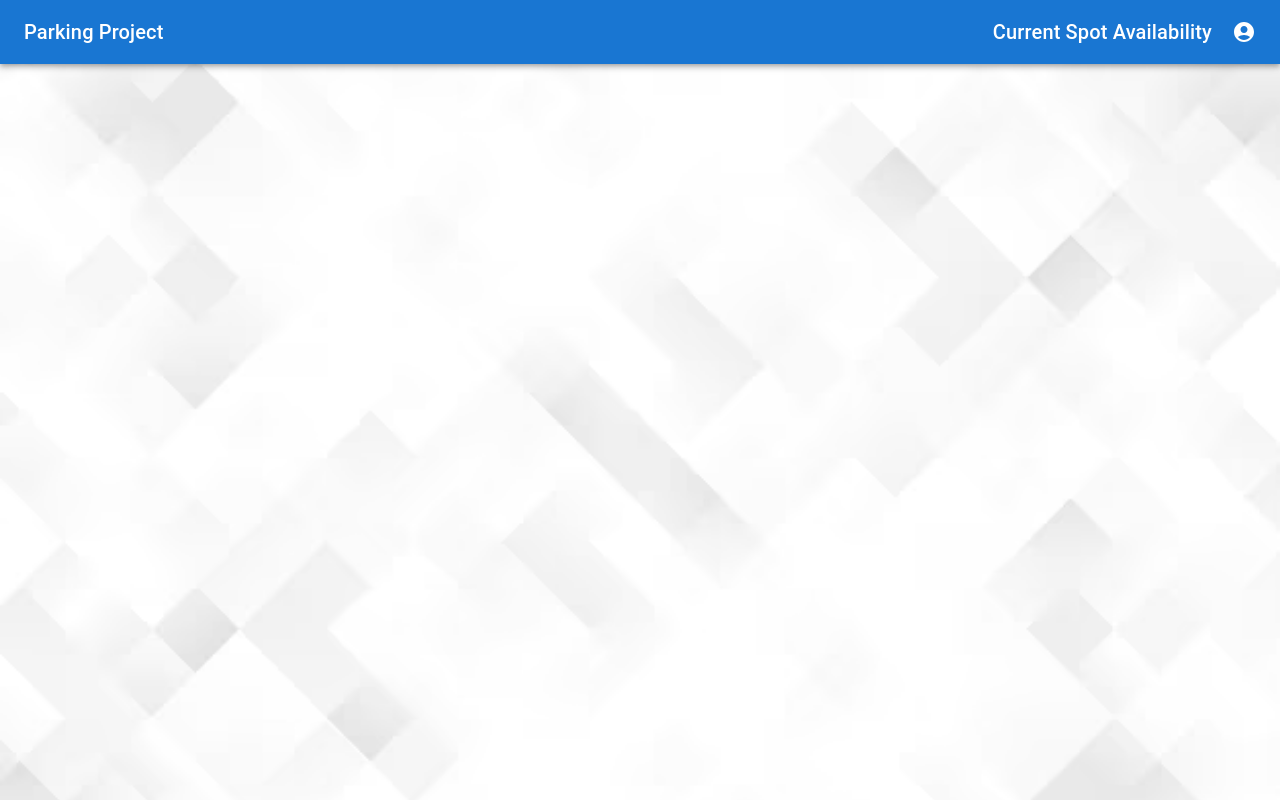
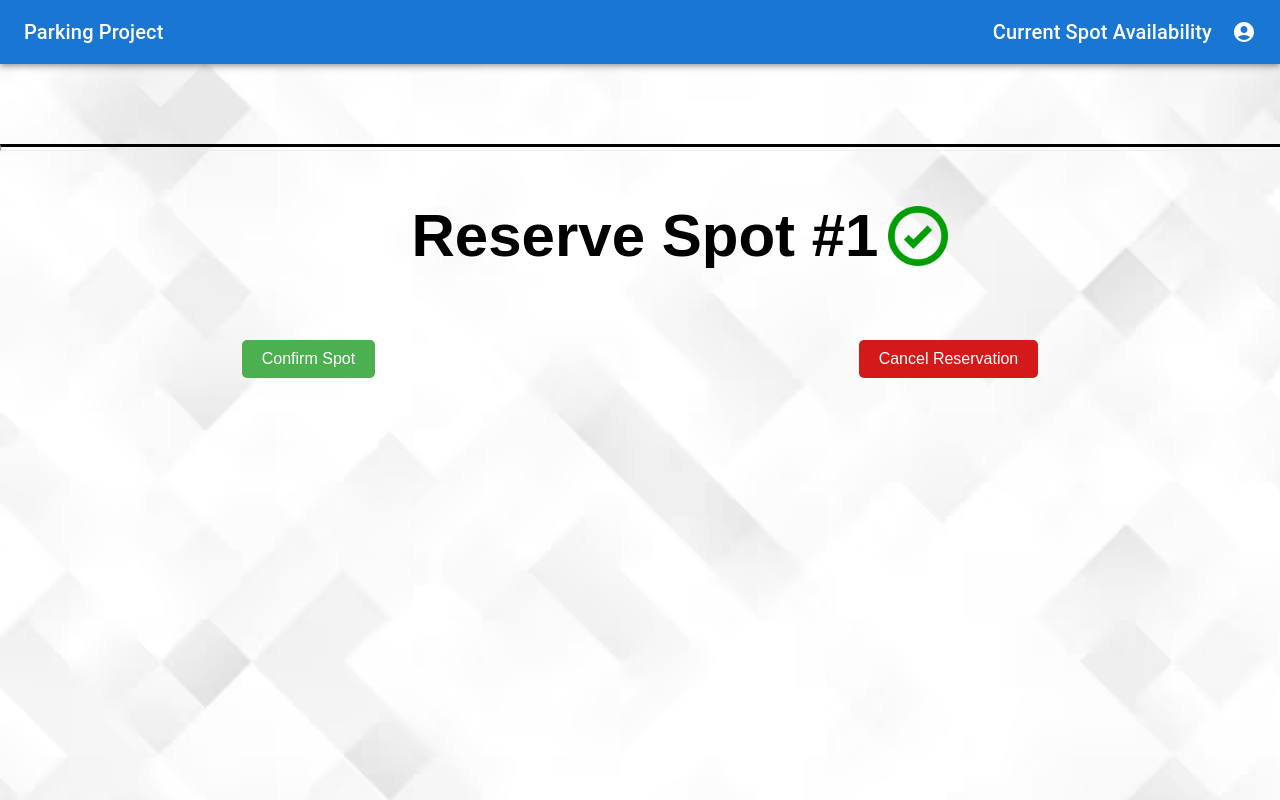
Before and after one commit to hafeefas/HCIParking, a React (Create React App) app: page /HCIParking/reservedSpots/1 in a window 1280 px wide. Shown: the top 800 px of the page. Built offline with nearby package versions, Linux system fonts and the light colour scheme.

Commit message:
fixing map not displaying on deployed site

```diff
--- a/src/App.js
+++ b/src/App.js
@@ -3,7 +3,7 @@
 import UserProfile from './UserProfile/UserProfile.js';
 import Navbar from "./components/Navbar";
 import SpotsTable from "./spotstable/SpotsTable.js";
-import MMap from "./mainMap/MMap.js";
+// import MMap from "./mainMap/MMap.js";
 import ReservedSpot from "./reservedSpots/reservedspots";
 import Homepage from "./Homepage.jsx";
 
@@ -22,7 +22,7 @@
 
   return (
     <div>
-      <Router>
+      <Router basename="/HCIParking">
         <Navbar spots={spots} />
         {/* <MMap spots={spots} /> */}
         <Routes>
--- /dev/null
+++ b/src/Homepage.jsx
@@ -0,0 +1,25 @@
+import React, {useState} from 'react'
+import MMap from './mainMap/MMap';
+
+function Homepage() {
+
+    const [spots, setSpots] = useState(new Map(
+        Array.from({ length: 36 }, (_, i) => [i + 1, "OPEN"])
+      ));
+
+      const reserveSpot = (spotNumber) => {
+        setSpots(new Map(spots).set(spotNumber, "RESERVED"));
+      };
+
+      const cancelReservation = (spotNumber) => {
+        setSpots(new Map(spots).set(spotNumber, "OPEN"));
+      };
+
+  return (
+    <div>
+        <MMap spots={spots} />
+    </div>
+  )
+}
+
+export default Homepage
--- a/src/components/Navbar.js
+++ b/src/components/Navbar.js
@@ -77,10 +77,13 @@
       open={isMenuOpen}
       onClose={handleMenuClose}
     >
+      <Link to='/user-profiles'>
       <MenuItem onClick={handleMenuClose}>
-        <Link to='/user-profiles'> My Account</Link>
+         My Account
       </MenuItem>
+      </Link>
     </Menu>
+
   );
 
   const mobileMenuId = "primary-search-account-menu-mobile";
```
